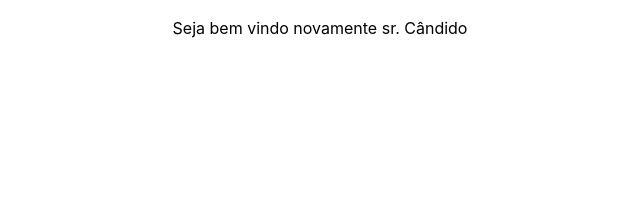
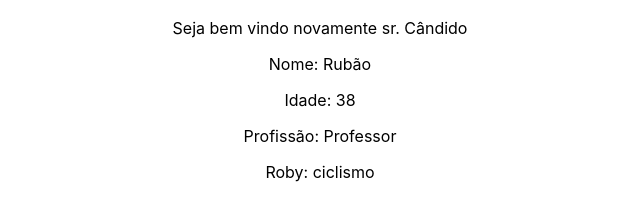
Before and after one commit to endroni/reactPrimeirosPassos, a React (Create React App) app in the folder olamundo/: page / in a window 1280 px wide. Shown: the part 406-626 px from the top of the page, without its empty margins (320-960 px from the left). Built offline with nearby package versions, Linux system fonts and the light colour scheme.

Commit message:
props parecido com objeto

```diff
--- a/olamundo/src/App.js
+++ b/olamundo/src/App.js
@@ -1,6 +1,7 @@
 import './App.css';
 import PrimeiroComponente from './components/PrimeiroComponente';
 import SayMyName from './components/SayMyName';
+import Pessoa from './components/Pessoa';
 
 function App() {
   const name = "Rubem"
@@ -22,6 +23,7 @@ function App() {
       <p>Eu faço {idade()} anos de idade esse ano.</p>
       <PrimeiroComponente />
       <SayMyName nome= "Cândido"/>
+      <Pessoa nome={"Rubão"} idade={38} profissao={"Professor"} roby={"ciclismo"}/>
     </div>
   );
 }
--- /dev/null
+++ b/olamundo/src/components/Pessoa.js
@@ -0,0 +1,12 @@
+function Pessoa({nome, idade, profissao, roby}){
+    return(
+        <div>
+            <p>Nome: {nome}</p>
+            <p>Idade: {idade}</p>
+            <p>Profissão: {profissao}</p>
+            <p>Roby: {roby}</p>
+        </div>
+    )
+}
+
+export default Pessoa
```
